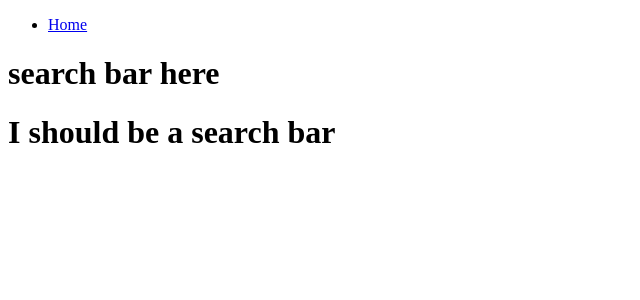
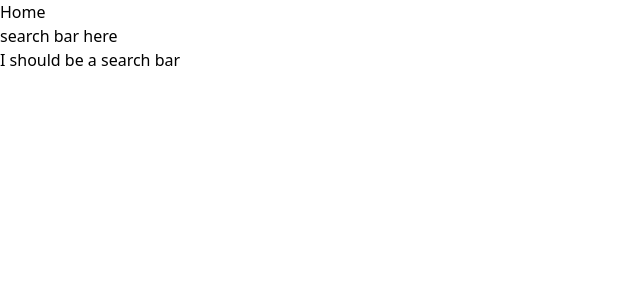
Before and after one commit to cadrianxyz/ubc-coursecrawler, a Next.js app: page /course in a window 1280 px wide. Shown: the top 300 px of the page, without its empty margins (0-640 px from the left). Built offline with nearby package versions, Linux system fonts and the light colour scheme.

Commit message:
init tailwind

```diff
--- a/pages/_app.js
+++ b/pages/_app.js
@@ -2,6 +2,7 @@
 import { DefaultSeo } from 'next-seo'
 
 import Header from '../components/header'
+import '../styles/globals.css'
 
 // framer example: https://github.com/james-wallis/wallis.dev/blob/master/pages/_app.tsx
 
--- /dev/null
+++ b/postcss.config.js
@@ -0,0 +1,6 @@
+module.exports = {
+  plugins: {
+    tailwindcss: {},
+    autoprefixer: {},
+  },
+}
--- /dev/null
+++ b/styles/globals.css
@@ -0,0 +1,3 @@
+@tailwind base;
+@tailwind components;
+@tailwind utilities;
--- /dev/null
+++ b/tailwind.config.js
@@ -0,0 +1,10 @@
+module.exports = {
+  content: [
+    "./pages/**/*.{js,ts,jsx,tsx}",
+    "./components/**/*.{js,ts,jsx,tsx}",
+  ],
+  theme: {
+    extend: {},
+  },
+  plugins: [],
+}
```
Also changed, not shown: package.json (+7 -0 lines), 1 other file (tests, documents, lock files or other folders).
